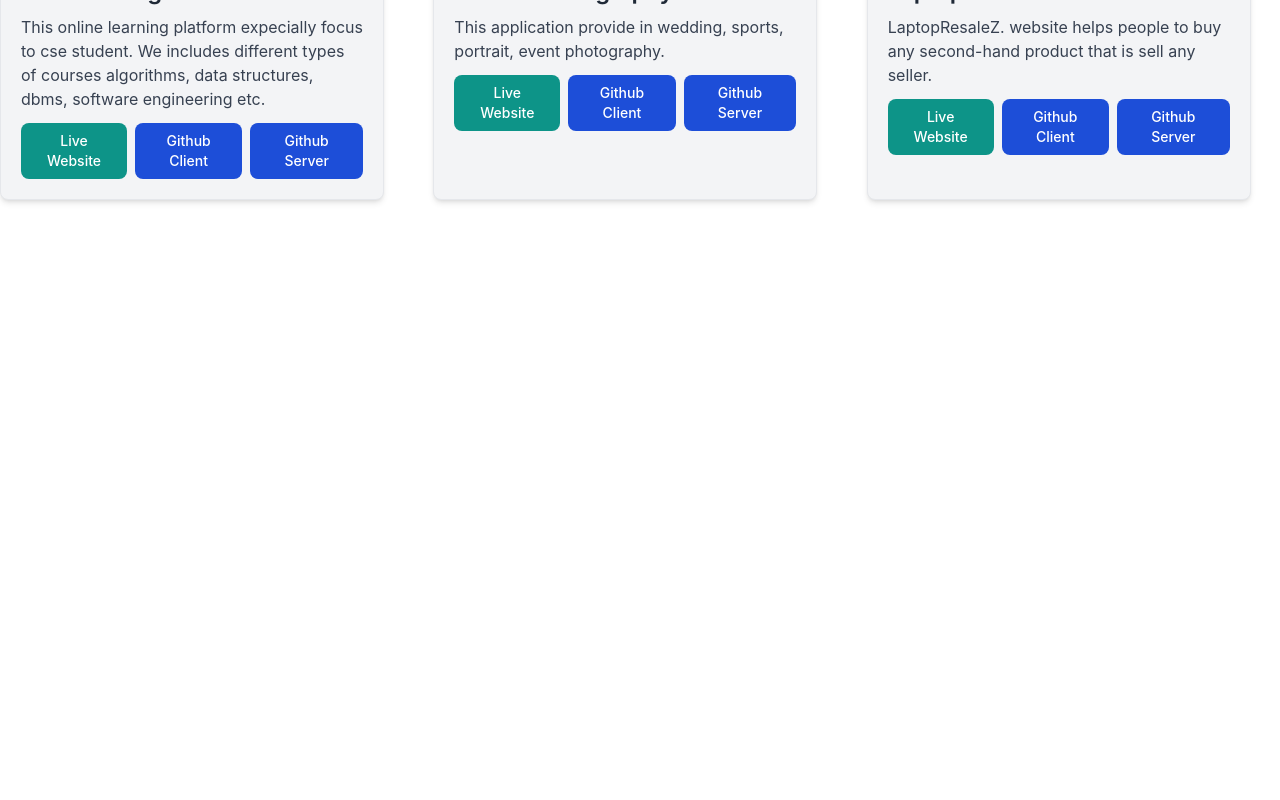
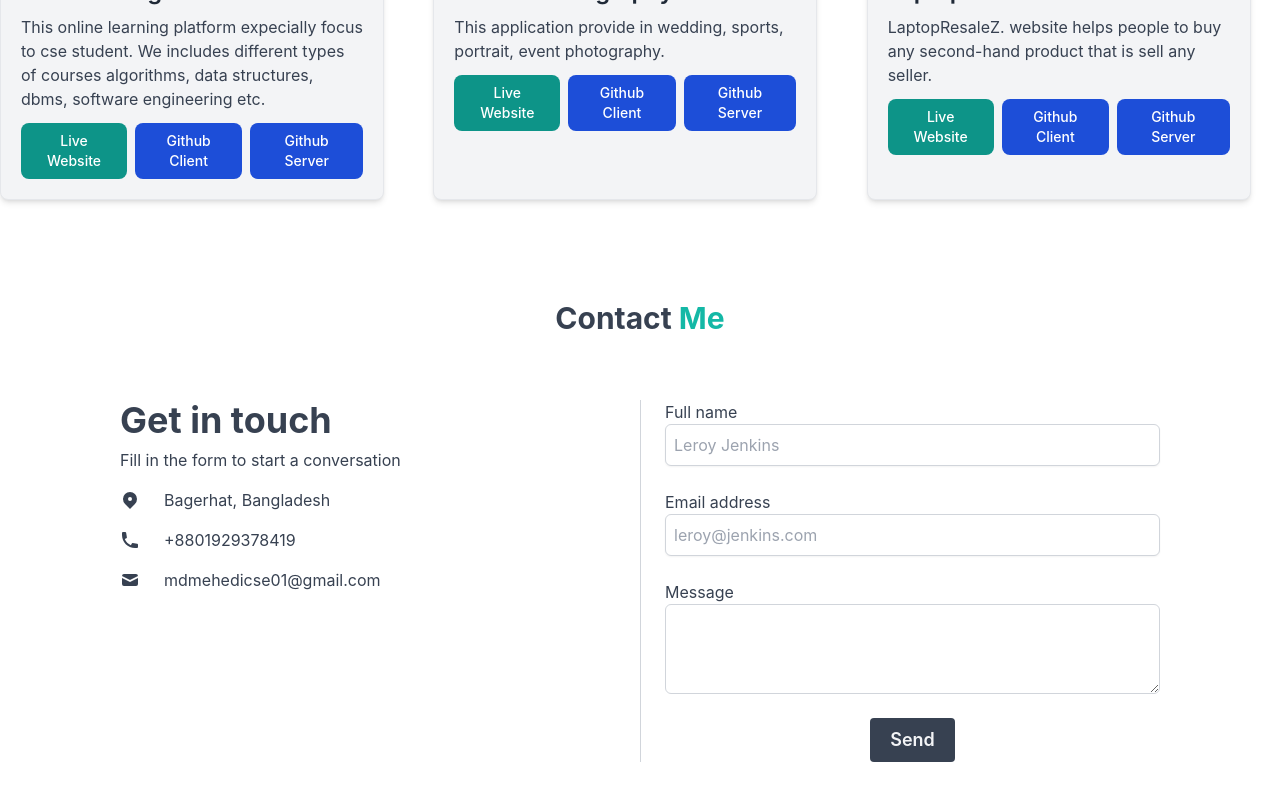
Before and after one commit to MehediAhsan/mehediahsan-portfolio, a React (Create React App) app: page / in a window 1280 px wide. Shown: the part 1504-2304 px from the top of the page. Before the commit the page ends 1804 px from the top, so only its background shows below. Built offline with nearby package versions, Linux system fonts and the light colour scheme.

Commit message:
add contact form

```diff
--- a/package.json
+++ b/package.json
@@ -3,11 +3,13 @@
   "version": "0.1.0",
   "private": true,
   "dependencies": {
+    "@emailjs/browser": "^3.10.0",
     "@testing-library/jest-dom": "^5.16.5",
     "@testing-library/react": "^13.4.0",
     "@testing-library/user-event": "^13.5.0",
     "react": "^18.2.0",
     "react-dom": "^18.2.0",
+    "react-hot-toast": "^2.4.0",
     "react-scripts": "5.0.1",
     "web-vitals": "^2.1.4"
   },
--- a/src/App.js
+++ b/src/App.js
@@ -1,8 +1,11 @@
 import './App.css';
 import Banner from './components/Banner';
+import Contact from './components/Contact';
 import Header from './components/Header';
 import Projects from './components/Projects/Projects';
 import Skills from './components/Skills/Skills';
+import { Toaster } from 'react-hot-toast';
+
 
 function App() {
   return (
@@ -11,6 +14,8 @@ function App() {
       <Banner></Banner>
       <Skills></Skills>
       <Projects></Projects>
+      <Contact></Contact>
+      <Toaster />
     </div>
   );
 }
--- /dev/null
+++ b/src/components/Contact.js
@@ -0,0 +1,79 @@
+import React, { useRef } from 'react';
+import emailjs from '@emailjs/browser';
+import toast from 'react-hot-toast';
+
+const Contact = () => {
+    const form = useRef();
+
+    const sendEmail = (e) => {
+        e.preventDefault();
+
+        const box = e.target;
+
+        emailjs.sendForm('service_1yhzth8', 'template_hw3rlyo', form.current, 'S9Rp-FcmZ-4WjaZII')
+        .then((result) => {
+            console.log(result.text);
+            if(result.text === 'OK'){
+                toast.success('Message Sent');
+                box.reset();
+            }
+        }, (error) => {
+            console.log(error.text);
+        });
+    };
+
+
+    return (
+        <div className='container mx-auto my-20'>
+            <h1 className='text-3xl font-bold text-center my-10 text-gray-700'>Contact <span className='text-teal-500'>Me</span></h1>
+            <section className="py-6 text-gray-700">
+	<div className="grid max-w-6xl grid-cols-1 px-6 mx-auto lg:px-8 md:grid-cols-2 md:divide-x divide-gray-300">
+		<div className="py-6 md:py-0 md:px-6">
+			<h1 className="text-4xl font-bold">Get in touch</h1>
+			<p className="pt-2 pb-4">Fill in the form to start a conversation</p>
+			<div className="space-y-4">
+				<p className="flex items-center">
+					<svg xmlns="http://www.w3.org/2000/svg" viewBox="0 0 20 20" fill="currentColor" className="w-5 h-5 mr-2 sm:mr-6">
+						<path fillRule="evenodd" d="M5.05 4.05a7 7 0 119.9 9.9L10 18.9l-4.95-4.95a7 7 0 010-9.9zM10 11a2 2 0 100-4 2 2 0 000 4z" clipRule="evenodd"></path>
+					</svg>
+					<span>Bagerhat, Bangladesh</span>
+				</p>
+				<p className="flex items-center">
+					<svg xmlns="http://www.w3.org/2000/svg" viewBox="0 0 20 20" fill="currentColor" className="w-5 h-5 mr-2 sm:mr-6">
+						<path d="M2 3a1 1 0 011-1h2.153a1 1 0 01.986.836l.74 4.435a1 1 0 01-.54 1.06l-1.548.773a11.037 11.037 0 006.105 6.105l.774-1.548a1 1 0 011.059-.54l4.435.74a1 1 0 01.836.986V17a1 1 0 01-1 1h-2C7.82 18 2 12.18 2 5V3z"></path>
+					</svg>
+					<span>+8801929378419</span>
+				</p>
+				<p className="flex items-center">
+					<svg xmlns="http://www.w3.org/2000/svg" viewBox="0 0 20 20" fill="currentColor" className="w-5 h-5 mr-2 sm:mr-6">
+						<path d="M2.003 5.884L10 9.882l7.997-3.998A2 2 0 0016 4H4a2 2 0 00-1.997 1.884z"></path>
+						<path d="M18 8.118l-8 4-8-4V14a2 2 0 002 2h12a2 2 0 002-2V8.118z"></path>
+					</svg>
+					<span>mdmehedicse01@gmail.com</span>
+				</p>
+			</div>
+		</div>
+
+		<form ref={form} onSubmit={sendEmail} className="flex flex-col py-6 space-y-6 md:py-0 md:px-6 ng-untouched ng-pristine ng-valid">
+			<label className="block">
+				<span className="mb-1">Full name</span>
+				<input type="text" name='user_name' placeholder="Leroy Jenkins" className="block w-full rounded-md shadow-sm text-gray-800 border py-2 pl-2 border-gray-300" required />
+			</label>
+			<label className="block">
+				<span className="mb-1">Email address</span>
+				<input type="email" name='user_email' placeholder="leroy@jenkins.com" className="block w-full rounded-md shadow-sm text-gray-800 border py-2 pl-2 border-gray-300" required />
+			</label>
+			<label className="block">
+				<span className="mb-1">Message</span>
+				<textarea name='message' rows="3" className="block w-full rounded-md text-gray-800 border py-2 pl-2 border-gray-300" required></textarea>
+			</label>
+            <input type="submit" className="self-center px-5 py-2 text-lg rounded font-semibold bg-gray-700 text-gray-100 mt-8 cursor-pointer" value="Send" />
+		</form>
+
+	</div>
+</section>
+        </div>
+    );
+};
+
+export default Contact;
```
Also changed, not shown: 1 other file (tests, documents, lock files or other folders).
